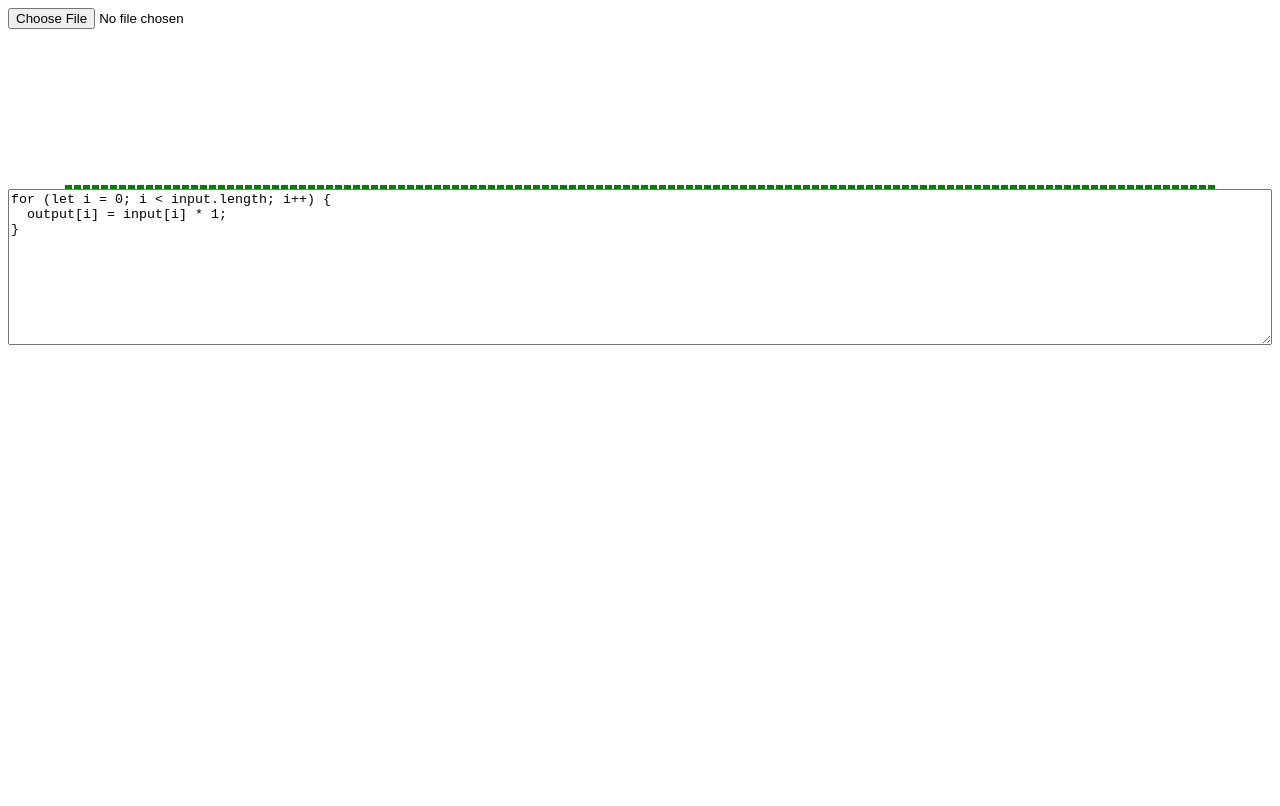
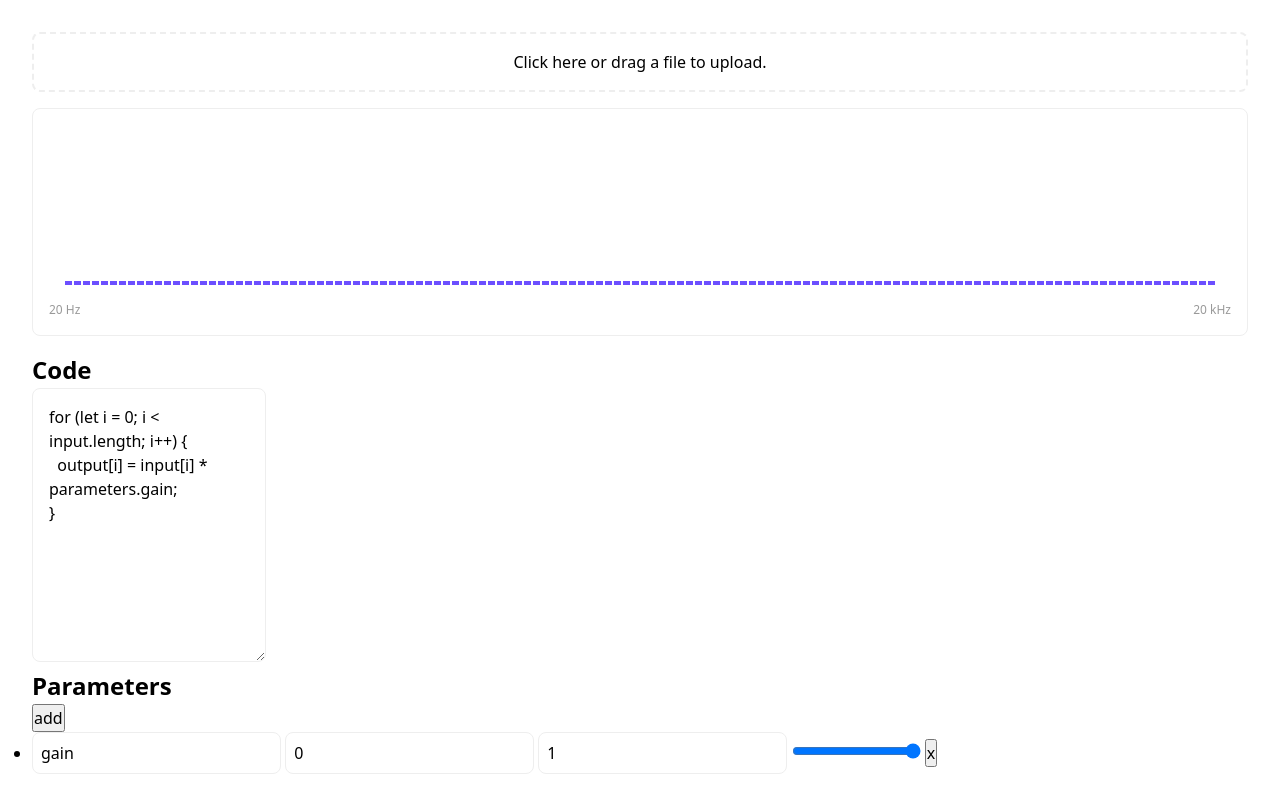
Before and after one commit to 3willows/fx, a SvelteKit app: page / in a window 1280 px wide. Built offline with nearby package versions, Linux system fonts and the light colour scheme.

Commit message:
Add parameters

```diff
--- /dev/null
+++ b/src/components/Editor.svelte
@@ -0,0 +1,13 @@
+<script lang="ts">
+  export let value = "";
+</script>
+
+<textarea class="editor" bind:value rows={10} />
+
+<style>
+  .editor {
+    padding: 1rem;
+    border: 1px solid #eeeeee;
+    border-radius: var(--radius-lg);
+  }
+</style>
--- a/src/components/FileUploader.svelte
+++ b/src/components/FileUploader.svelte
@@ -4,15 +4,53 @@
   export let accept: string[] = [];
 
   const dispatch = createEventDispatcher<{ upload: { file: File } }>();
+
+  let filename = "";
 </script>
 
+<div class="wrapper">
+  <p>
+    {#if filename}
+      {filename}
+    {:else}
+      Click here or drag a file to upload.
+    {/if}
+  </p>
+
   <input
+    class="input"
     type="file"
     accept={accept.join(",")}
     on:change={e => {
       const [file] = e.currentTarget.files || [];
       if (!file) return;
 
+      filename = file.name;
       dispatch("upload", { file });
     }}
   />
+</div>
+
+<style>
+  .wrapper {
+    position: relative;
+    overflow: hidden;
+    border: 2px dashed #eeeeee;
+    text-align: center;
+    padding: 1rem;
+    border-radius: var(--radius-lg);
+  }
+
+  .wrapper:hover {
+    border-color: #dddddd;
+  }
+
+  .input {
+    position: absolute;
+    width: 200%;
+    height: 100%;
+    top: 0;
+    left: -100%;
+    cursor: pointer;
+  }
+</style>
--- /dev/null
+++ b/src/components/Parameters.svelte
@@ -0,0 +1,39 @@
+<script lang="ts">
+  import type { Parameter } from "$lib/Audio";
+  import { createEventDispatcher } from "svelte";
+
+  export let parameters: Parameter[] = [];
+
+  const dispatch = createEventDispatcher<{ tweak: { name: string; value: number } }>();
+</script>
+
+<ul>
+  {#each parameters as parameter, idx}
+    <li class="parameter">
+      <input class="input" bind:value={parameter.name} />
+      <input class="input" bind:value={parameter.minValue} />
+      <input class="input" bind:value={parameter.maxValue} />
+      <input
+        type="range"
+        min={parameter.minValue}
+        max={parameter.maxValue}
+        step={0.01}
+        bind:value={parameter.defaultValue}
+      />
+      <button
+        on:click={() => {
+          parameters = parameters.filter((_, i) => i !== idx);
+        }}>x</button
+      >
+    </li>
+  {/each}
+</ul>
+
+<style>
+  .input {
+    display: inline-block;
+    padding: 0.5rem;
+    border: 1px solid var(--color-border);
+    border-radius: var(--radius-lg);
+  }
+</style>
--- a/src/components/Visualizer.svelte
+++ b/src/components/Visualizer.svelte
@@ -17,8 +17,8 @@
 
     ctx.clearRect(0, 0, canvas.width, canvas.height);
 
-    waveform(dry, "black");
-    waveform(wet, "green");
+    waveform(dry, "#cccccc");
+    waveform(wet, "#6c4fff");
 
     requestAnimationFrame(draw);
   }
@@ -46,11 +46,33 @@
   draw();
 </script>
 
-<canvas class="canvas" bind:this={canvas} bind:clientWidth={w} bind:clientHeight={h} />
+<figure class="wrapper">
+  <canvas class="canvas" bind:this={canvas} bind:clientWidth={w} bind:clientHeight={h} />
+  <figcaption class="axis">
+    <span>20 Hz</span>
+    <span>20 kHz</span>
+  </figcaption>
+</figure>
 
 <style>
+  .wrapper {
+    display: flex;
+    flex-direction: column;
+    gap: 1rem;
+    padding: 1rem;
+    border-radius: var(--radius-lg);
+    border: 1px solid #eeeeee;
+  }
+
   .canvas {
     width: 100%;
     height: 10rem;
   }
+
+  .axis {
+    display: flex;
+    justify-content: space-between;
+    color: #999999;
+    font-size: var(--text-sm);
+  }
 </style>
--- a/src/lib/Audio.ts
+++ b/src/lib/Audio.ts
@@ -1,5 +1,12 @@
 let DRY = new Uint8Array();
 let WET = new Uint8Array();
+
+export interface Parameter {
+  name: string;
+  defaultValue: number;
+  minValue: number;
+  maxValue: number;
+}
 
 export default class Audio {
   ctx = new AudioContext();
@@ -23,8 +30,8 @@ export default class Audio {
     this.#connect();
   }
 
-  async filter(code: string) {
-    const worklet = code ? await compile(this.ctx, code) : undefined;
+  async compile(code: string, params: Parameter[]) {
+    const worklet = code ? await compile(this.ctx, code, params) : undefined;
     this.#worklet?.disconnect();
     this.#source.disconnect();
     this.#dry.disconnect();
@@ -33,6 +40,10 @@ export default class Audio {
     this.#worklet = worklet;
     this.#connect();
   }
+
+  // param(key: string, value: number) {
+  //   this.#worklet?.parameters.get(key)?.setValueAtTime(value, 0);
+  // }
 
   graphs() {
     if (DRY.length !== this.#dry.frequencyBinCount) DRY = new Uint8Array(this.#dry.frequencyBinCount);
@@ -55,14 +66,14 @@ export default class Audio {
 
 let n = 0;
 
-export async function compile(ctx: AudioContext, code: string) {
+export async function compile(ctx: AudioContext, code: string, params: Parameter[]) {
   const name = `${++n}`;
 
   const src = `
     class Gain extends AudioWorkletProcessor {
       prev = Date.now();
 
-      process(inputs, outputs, params) {
+      process(inputs, outputs, parameters) {
         const inputChannels = inputs[0];
         const outputChannels = outputs[0];
 
@@ -70,7 +81,12 @@ export async function compile(ctx: AudioContext, code: string) {
           const input = inputChannels[channel];
           const output = outputChannels[channel];
 
-          this.run(input, output);
+          const params = {};
+          for (const [key, value] of Object.entries(parameters)) {
+            params[key] = parameters[key][0];
+          }
+
+          this.run(input, output, params);
         }
 
         // const now = Date.now();
@@ -83,8 +99,12 @@ export async function compile(ctx: AudioContext, code: string) {
         return false;
       }
 
-      run(input, output) {
+      run(input, output, parameters) {
         ${code}
+      }
+
+      static get parameterDescriptors() {
+        return ${JSON.stringify(params.map(param => ({ ...param, automationRate: "k-rate" })))};
       }
     }
 
--- /dev/null
+++ b/src/routes/+layout.svelte
@@ -0,0 +1,5 @@
+<script>
+  import "$styles/style.css";
+</script>
+
+<slot />
--- a/src/routes/+page.svelte
+++ b/src/routes/+page.svelte
@@ -1,7 +1,10 @@
 <script lang="ts">
+  import Editor from "$components/Editor.svelte";
   import FileUploader from "$components/FileUploader.svelte";
+  import Parameters from "$components/Parameters.svelte";
   import Visualizer from "$components/Visualizer.svelte";
-  import Audio from "$lib/Audio";
+
+  import Audio, { type Parameter } from "$lib/Audio";
 
   let file: File;
   let url = "";
@@ -10,12 +13,13 @@
     if (file) url = URL.createObjectURL(file);
   }
 
-  let code = "for (let i = 0; i < input.length; i++) {\n  output[i] = input[i] * 1;\n}";
-
   const audio = new Audio();
   let el: HTMLAudioElement;
   $: audio.el = el;
-  $: audio.filter(code);
+
+  let code = "for (let i = 0; i < input.length; i++) {\n  output[i] = input[i] * parameters.gain;\n}";
+  let params: Parameter[] = [{ name: "gain", defaultValue: 1, minValue: 0, maxValue: 1 }];
+  $: audio.compile(code, params);
 </script>
 
 <div class="wrapper">
@@ -27,17 +31,42 @@
   />
 
   {#if url}
-    <audio bind:this={el} src={url} controls />
+    <audio bind:this={el} src={url} controls loop />
   {/if}
 
   <Visualizer {audio} />
 
-  <textarea bind:value={code} rows={10} />
+  <div class="editor">
+    <h2>Code</h2>
+    <Editor bind:value={code} />
+    <header>
+      <h2>Parameters</h2>
+      <button
+        on:click={() => {
+          params = [...params, { name: "", defaultValue: 1, minValue: 0, maxValue: 1 }];
+        }}
+      >
+        add
+      </button>
+    </header>
+
+    <Parameters bind:parameters={params} />
+  </div>
 </div>
 
 <style>
   .wrapper {
     display: flex;
     flex-direction: column;
+    padding: 2rem;
+    gap: 1rem;
   }
+  /*
+  .editor {
+    display: grid;
+    grid-auto-flow: column;
+    grid-template-columns: 2fr 1fr;
+    grid-template-rows: auto auto;
+    gap: 1rem;
+  } */
 </style>
--- /dev/null
+++ b/src/styles/reset.css
@@ -0,0 +1,50 @@
+*,
+*::before,
+*::after {
+  box-sizing: border-box;
+}
+
+* {
+  margin: 0;
+  padding: 0;
+}
+
+
+
+html,
+body {
+  height: 100%;
+}
+
+body {
+  line-height: 1.5;
+  -webkit-font-smoothing: antialiased;
+  -moz-osx-font-smoothing: grayscale;
+}
+
+img,
+picture,
+video,
+canvas,
+svg {
+  display: block;
+  max-width: 100%;
+}
+
+input,
+button,
+textarea,
+select {
+  font: inherit;
+  color: currentColor;
+}
+
+p,
+h1,
+h2,
+h3,
+h4,
+h5,
+h6 {
+  overflow-wrap: break-word;
+}
--- /dev/null
+++ b/src/styles/style.css
@@ -0,0 +1,11 @@
+@import "./reset.css";
+
+:root {
+  --color-border: #eeeeee;
+  --text-sm: 0.75rem;
+  --radius-lg: 0.5rem;
+}
+
+html {
+  font-family: system-ui, -apple-system, BlinkMacSystemFont, 'Segoe UI', Roboto, Oxygen, Ubuntu, Cantarell, 'Open Sans', 'Helvetica Neue', sans-serif;
+}
--- a/svelte.config.js
+++ b/svelte.config.js
@@ -9,7 +9,8 @@ const config = {
 
   kit: {
     alias: {
-      $components: "./src/components"
+      $components: "./src/components",
+      $styles: "./src/styles"
     },
     // adapter-auto only supports some environments, see https://kit.svelte.dev/docs/adapter-auto for a list.
     // If your environment is not supported or you settled on a specific environment, switch out the adapter.
```
Lines whose indentation alone changed are shown as unchanged.
